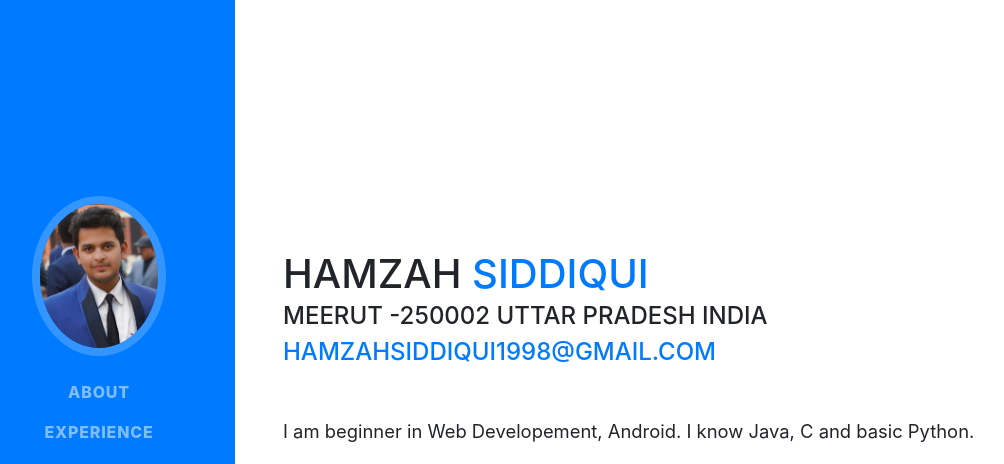
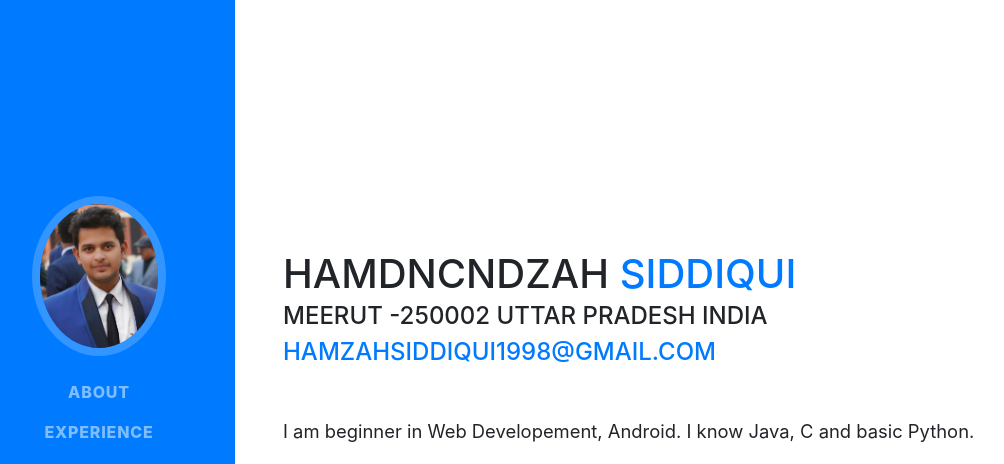
Before and after one commit to mhamzahsiddiqui/resume, a website with bundled scripts: page index.html in a window 1280 px wide. Shown: the top 464 px of the page, without its empty margins (37-1041 px from the left). Built offline with nearby package versions, Linux system fonts and the light colour scheme; a web font is replaced by a local one.

Commit message:
Update index.html

```diff
--- a/index.html
+++ b/index.html
@@ -64,7 +64,7 @@
 
       <section class="resume-section p-3 p-lg-5 d-flex d-column" id="about">
         <div class="my-auto">
-          <h1 class="mb-0">Hamzah
+          <h1 class="mb-0">Hamdncndzah
             <span class="text-primary">Siddiqui</span>
           </h1>
           <div class="subheading mb-5">Meerut -250002 Uttar Pradesh India
```
